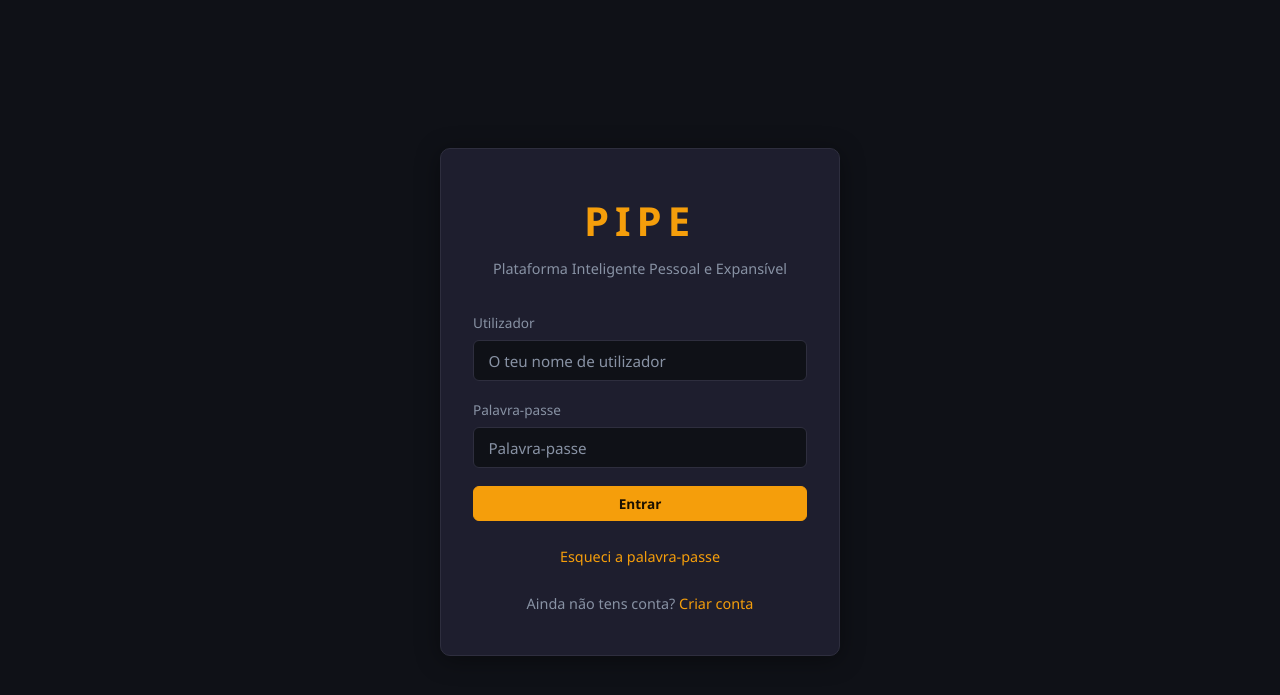
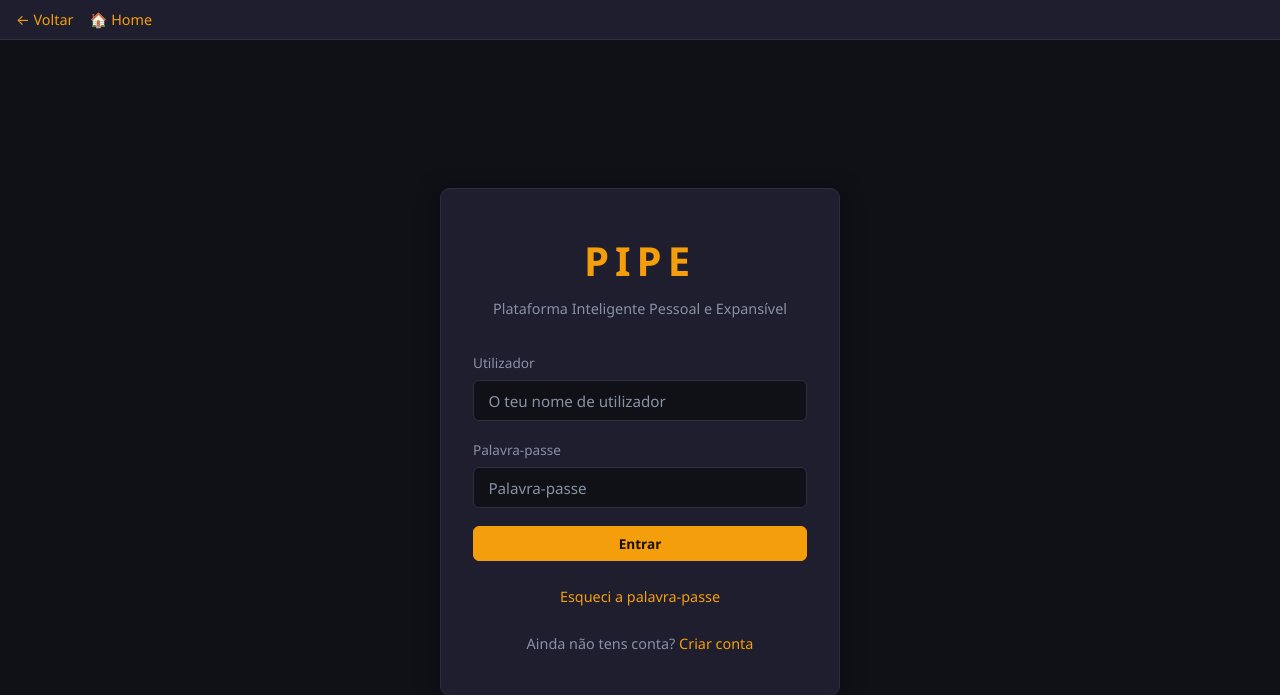
Before and after one commit to felipejn/pipe-app, a Flask app: a page that uses app/templates/base.html in a window 1280 px wide. Shown: the top 695 px of the page. Run offline with Flask 3, Linux system fonts and the light colour scheme; parts of the project's set-up code (start-up, migrations or seed data) failed here and were passed over; some libraries are stand-ins or nearby versions.

Commit message:
feat: navegacao secundaria (Voltar/Home) em todas as paginas excepto dashboard

```diff
--- a/app/static/css/pipe.css
+++ b/app/static/css/pipe.css
@@ -2468,3 +2468,20 @@ input[type="date"] {
 .evento-lavanda   { background-color: #7986cb; color: #fff; }
 .evento-uva       { background-color: #8e24aa; color: #fff; }
 .evento-grafite   { background-color: #616161; color: #fff; }
+
+/* ---- Navegação secundária ---- */
+.nav-secundaria {
+    display: flex;
+    gap: 1rem;
+    padding: 0.5rem 1rem;
+    background: var(--cor-superficie);
+    border-bottom: 1px solid var(--cor-borda);
+}
+.nav-link-secundario {
+    color: var(--cor-primaria);
+    text-decoration: none;
+    font-size: 0.9rem;
+}
+.nav-link-secundario:hover {
+    text-decoration: underline;
+}
--- a/app/templates/base.html
+++ b/app/templates/base.html
@@ -42,6 +42,13 @@
 </nav>
 {% endif %}
 
+{% if request.endpoint != 'dashboard' %}
+<div class="nav-secundaria">
+    <a href="javascript:history.back()" class="nav-link-secundario">← Voltar</a>
+    <a href="{{ url_for('dashboard') }}" class="nav-link-secundario">🏠 Home</a>
+</div>
+{% endif %}
+
 <main class="conteudo-principal">
     {% with mensagens = get_flashed_messages(with_categories=true) %}
         {% if mensagens %}
```
